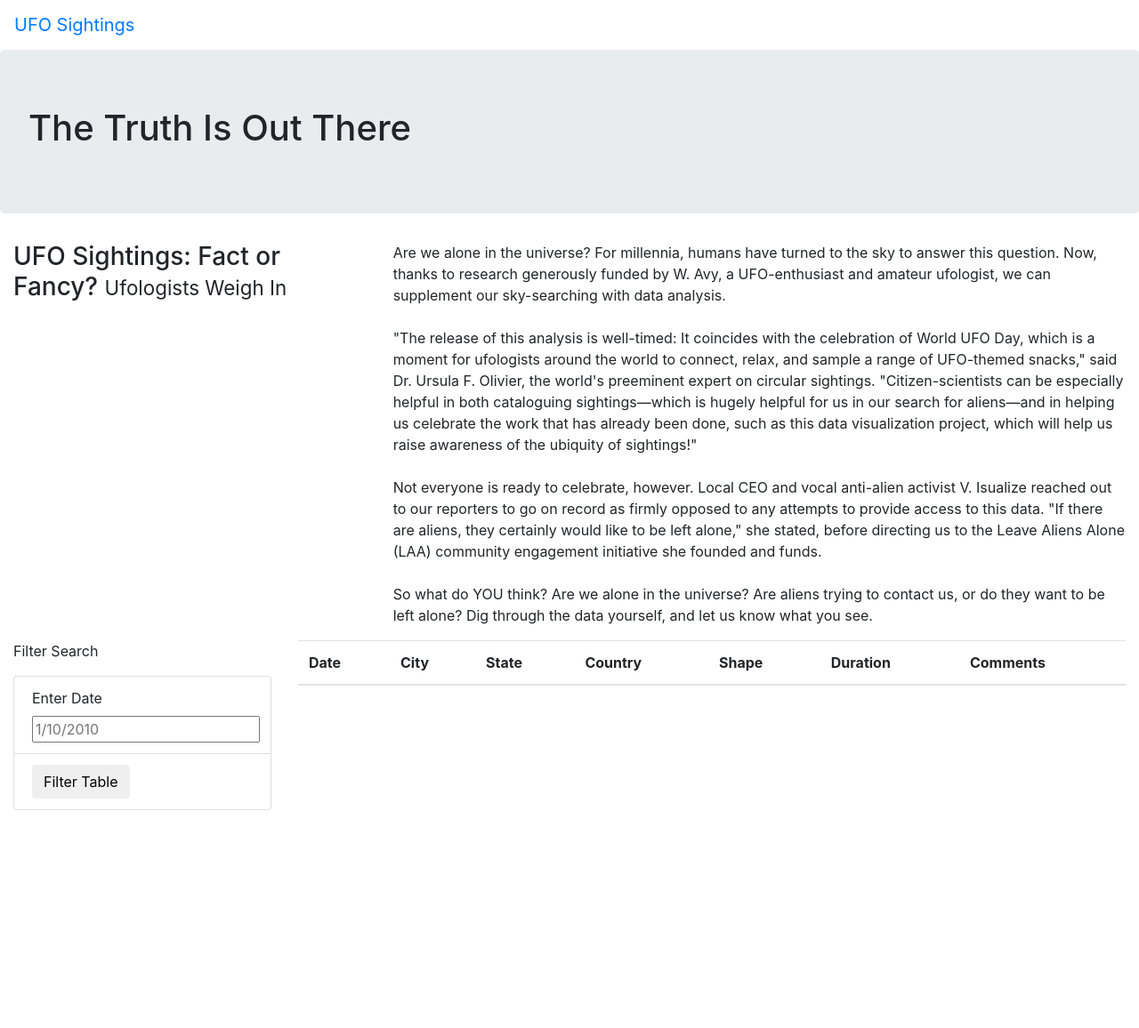
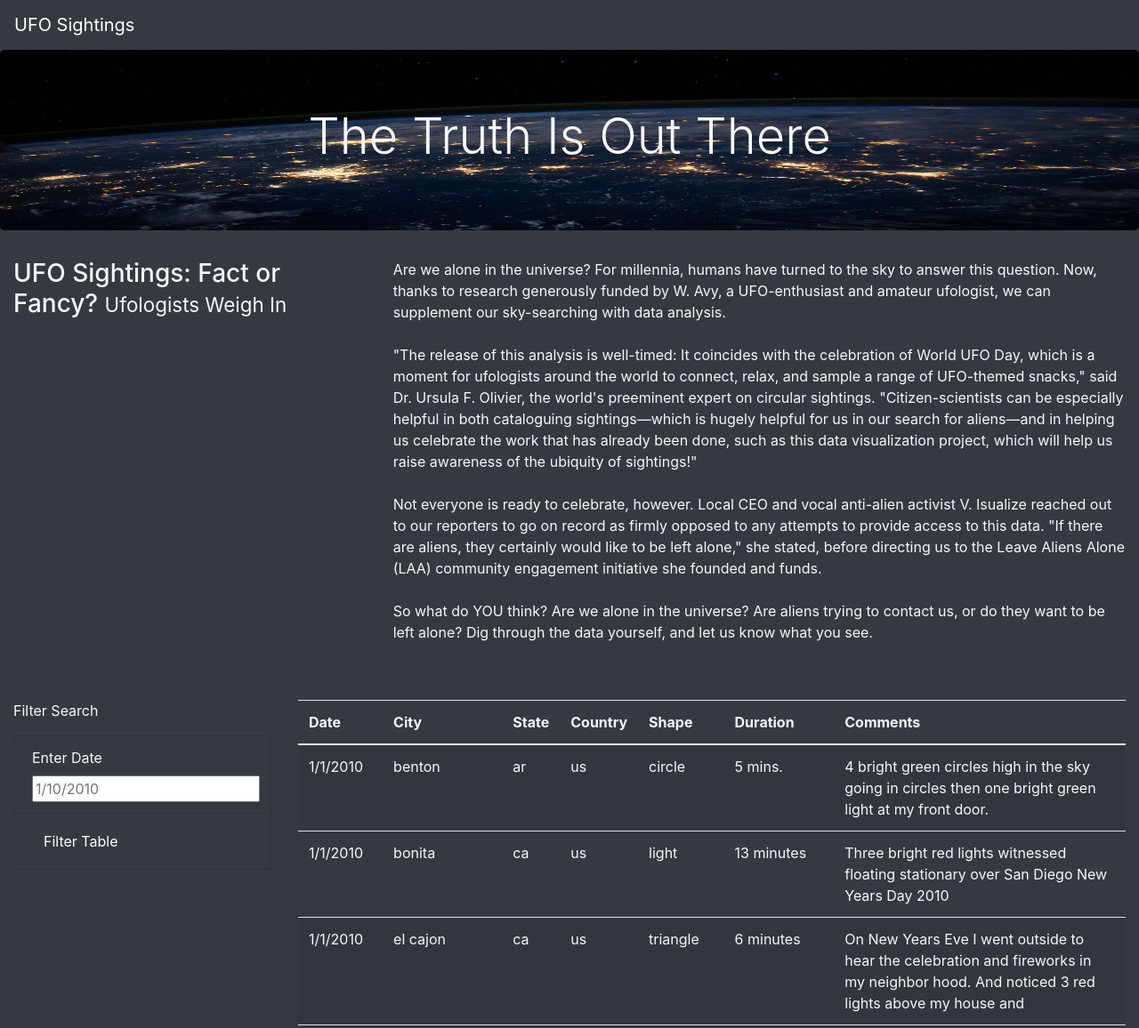
Before and after one commit to ramonmsa/UFOs, a plain HTML site: page index.html in a window 1280 px wide. Shown: the top 1156 px of the page at 89% size. Before the commit the page ends 911 px from the top, so only its background shows below. Drawn offline with nearby package versions, Linux system fonts and the light colour scheme.

Commit message:
updating index.html style.css and adding image nasa.jpg

```diff
--- a/index.html
+++ b/index.html
@@ -14,13 +14,13 @@
     <link rel="stylesheet" href="static/css/style.css">
 
 </head>
-<body>
+<body class="bg-dark">
     <div class="wrapper">
-        <nav class="navbar navbar-expand-lg">
+        <nav class="navbar navbar-dark bg-dark navbar-expand-lg">
             <a class="navbar-brand" href="index.html">UFO Sightings</a>
         </nav>
         <div class="jumbotron">
-            <h1>The Truth Is Out There</h1>
+            <h1 class="display-4">The Truth Is Out There</h1>
         </div>
         <div class="container-fluid">
             <div class="row">
@@ -39,16 +39,16 @@
         <div class="container-fluid">
             <div class="row">
               <div class="col-md-3">
-                <form>
+                <form class="bg-dark">
                     <p>Filter Search</p>
                   </form>
-                  <ul class="list-group">
-                    <li class="list-group-item">
+                  <ul class="list-group bg-dark">
+                    <li class="list-group-item bg-dark">
                         <label for="date">Enter Date</label>
                         <input type="text" placeholder="1/10/2010" id="datetime" />
                     </li>
-                    <li class="list-group-item">
-                        <button id="filter-btn" type="button" class="btn btn-default">Filter Table</button>
+                    <li class="list-group-item bg-dark">
+                        <button id="filter-btn" type="button" class="btn btn-dark">Filter Table</button>
                     </li>
                 </ul>
               </div>
@@ -72,5 +72,10 @@
           </div>
 
     </div>
+
+    <script src="https://cdnjs.cloudflare.com/ajax/libs/d3/4.11.0/d3.js"></script>
+    <script src="static/js/data.js"></script>
+    <script src="static/js/app.js"></script>
+
 </body>
 </html>
--- a/static/css/style.css
+++ b/static/css/style.css
@@ -0,0 +1,13 @@
+body {
+
+    color: #f7f7f7;
+  }
+.jumbotron {
+    background-image: url("../images/nasa.jpg");
+    background-size: 100% 100%;
+    text-align: center;
+  }
+.container-fluid{
+    margin-bottom: 3em;
+
+}
```
Also changed, not shown: static/images/nasa.jpg (added).
